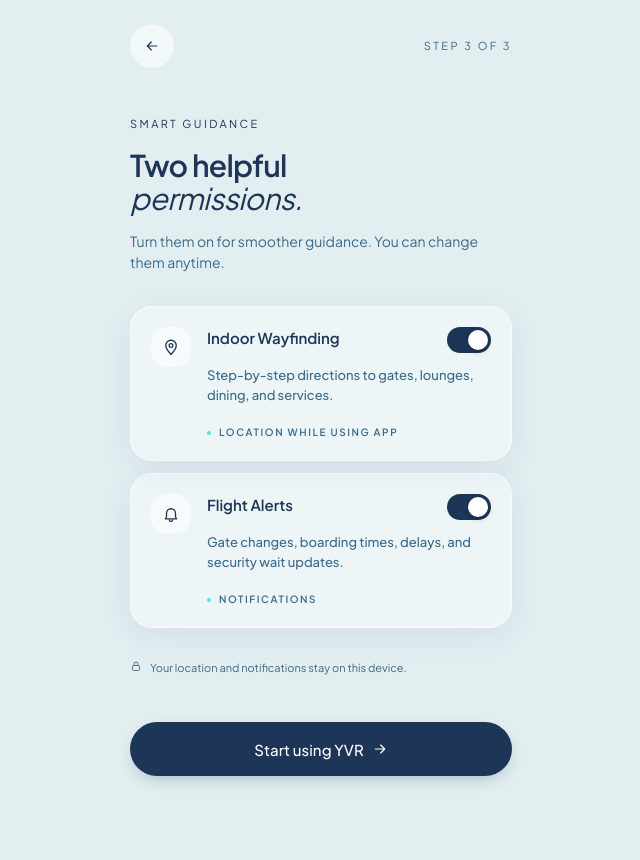
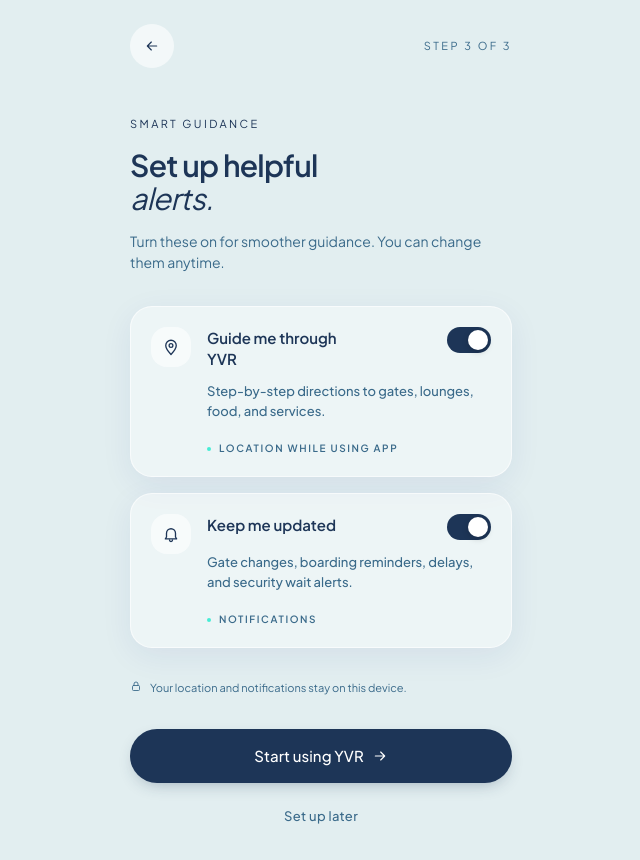
Before and after one commit to SemyonKuznetsoff/Vancouver-International-Airport-Mobile-App, a Next.js app: page /onboarding/permissions in a window 1280 px wide. Shown: the top 860 px of the page, without its empty margins (319-959 px from the left). Before the commit the page ends 800 px from the top, so only its background shows below. Built offline with nearby package versions, Linux system fonts and the light colour scheme.

Commit message:
Refine onboarding UX copy

```diff
--- a/src/app/onboarding/permissions/page.tsx
+++ b/src/app/onboarding/permissions/page.tsx
@@ -20,30 +20,30 @@
         <section className="mt-12 flex flex-col gap-4">
           <Eyebrow>Smart Guidance</Eyebrow>
           <Heading size="title">
-            Two helpful
+            Set up helpful
             <br />
-            <em>permissions.</em>
+            <em>alerts.</em>
           </Heading>
           <p className="text-[14px] leading-[1.55] text-[var(--color-text-secondary)]">
-            Turn them on for smoother guidance. You can change them anytime.
+            Turn these on for smoother guidance. You can change them anytime.
           </p>
         </section>
 
-        <section className="mt-8 flex flex-col gap-3">
+        <section className="mt-8 flex flex-col gap-4">
           <PermissionCard
             icon={<LocationPinIcon size={18} />}
-            title="Indoor Wayfinding"
-            description="Step-by-step directions to gates, lounges, dining, and services."
+            title="Guide me through YVR"
+            description="Step-by-step directions to gates, lounges, food, and services."
             footerLabel="Location while using app"
-            toggleAriaLabel="Toggle indoor wayfinding"
+            toggleAriaLabel="Enable wayfinding guidance"
             defaultOn
           />
           <PermissionCard
             icon={<BellIcon size={18} />}
-            title="Flight Alerts"
-            description="Gate changes, boarding times, delays, and security wait updates."
+            title="Keep me updated"
+            description="Gate changes, boarding reminders, delays, and security wait alerts."
             footerLabel="Notifications"
-            toggleAriaLabel="Toggle flight alerts"
+            toggleAriaLabel="Enable flight updates"
             defaultOn
           />
         </section>
@@ -53,7 +53,7 @@
           <span>Your location and notifications stay on this device.</span>
         </p>
 
-        <div className="mt-auto pt-8 pb-2">
+        <div className="mt-auto flex flex-col gap-3 pt-8 pb-2">
           <Button
             href="/"
             variant="primary"
@@ -62,6 +62,9 @@
           >
             Start using YVR
           </Button>
+          <Button href="/" variant="ghost">
+            Set up later
+          </Button>
         </div>
       </main>
     </AppShell>
--- a/src/app/onboarding/sign-in/page.tsx
+++ b/src/app/onboarding/sign-in/page.tsx
@@ -18,15 +18,15 @@
       <main className="flex flex-1 flex-col px-6">
         <ScreenHeader backHref="/" step="Step 2 of 3" />
 
-        <section className="mt-12 flex flex-col gap-4">
+        <section className="mt-8 flex flex-col gap-4">
           <Eyebrow>Personal Concierge</Eyebrow>
           <Heading size="title">
-            Continue your
+            Keep your
             <br />
-            <em>journey.</em>
+            <em>trip ready.</em>
           </Heading>
           <p className="text-[14px] leading-[1.55] text-[var(--color-text-secondary)]">
-            Sign in to sync trips, boarding passes, and preferences.
+            Sign in to sync flights, boarding passes, and preferences.
           </p>
         </section>
 
--- a/src/app/page.tsx
+++ b/src/app/page.tsx
@@ -8,15 +8,15 @@
 
 const features: Feature[] = [
   {
-    title: "Trip guidance",
-    description: "From curbside to your gate.",
+    title: "Know what's next",
+    description: "Flight, gate, and timing in one place.",
   },
   {
-    title: "Indoor wayfinding",
-    description: "Find gates, lounges, dining, and services.",
+    title: "Find places faster",
+    description: "Gates, lounges, food, and services.",
   },
   {
-    title: "Live updates",
+    title: "Stay updated",
     description: "Boarding, delays, and gate changes.",
   },
 ];
@@ -37,7 +37,7 @@
             <em>calmly guided.</em>
           </Heading>
           <p className="text-[14px] leading-[1.55] text-[var(--color-text-secondary)]">
-            Flights, maps, gates, and alerts in one quiet place.
+            YVR helps you move through the airport with less guesswork.
           </p>
         </section>
 
```
